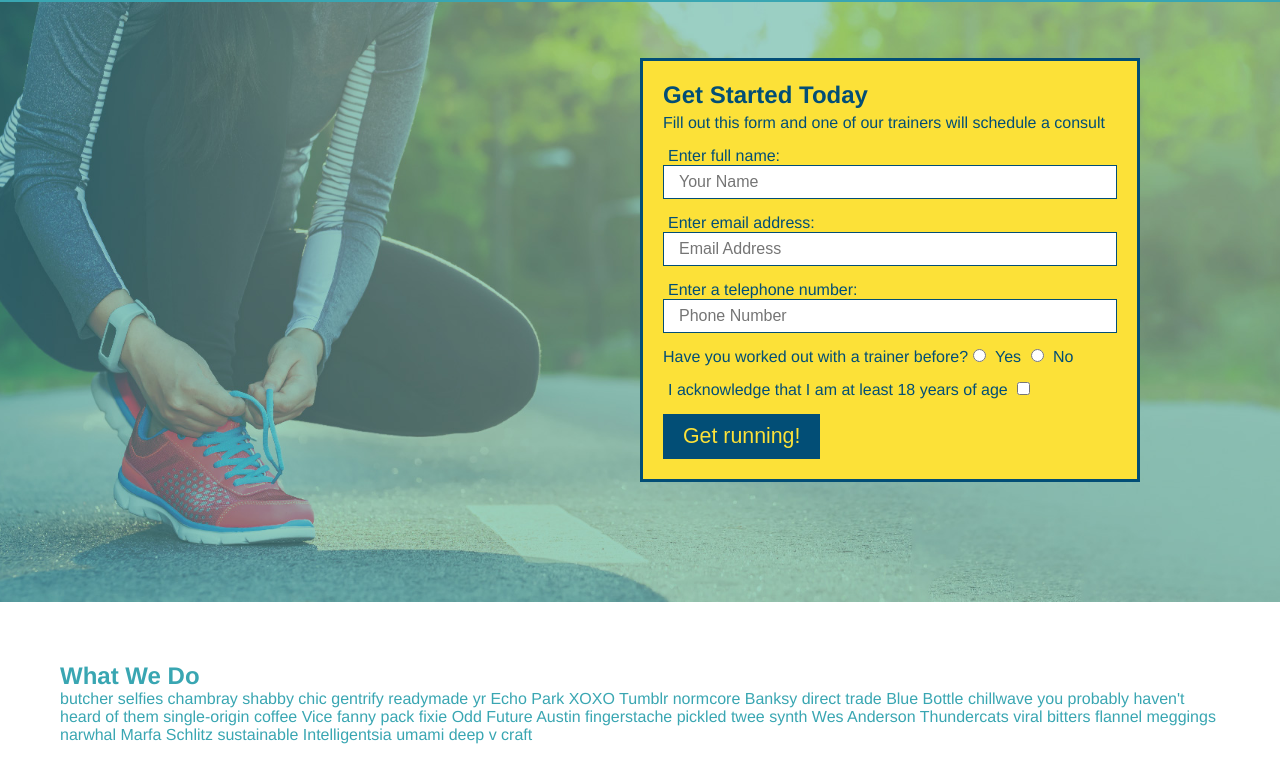
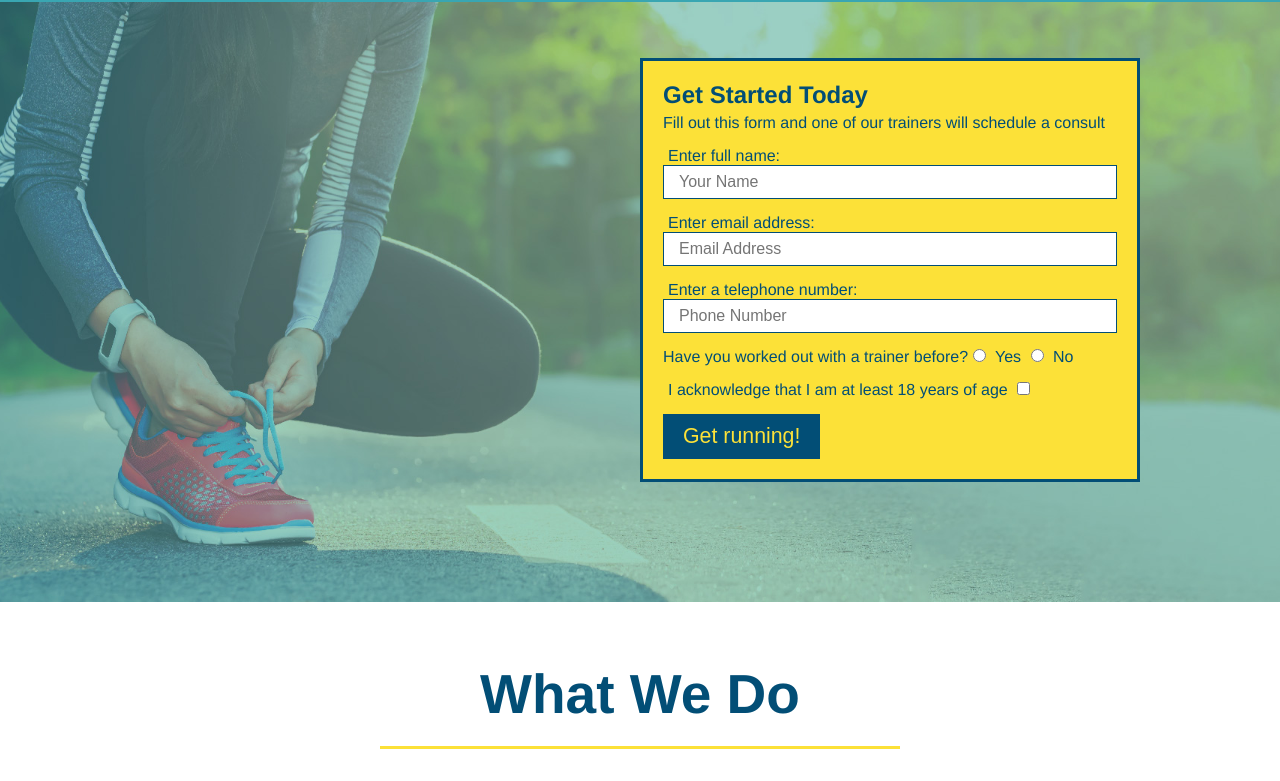
Before and after one commit to mmelendez3/run-buddy, a plain HTML site: page index.html in a window 1280 px wide. Shown: the part 80-861 px from the top of the page. Drawn offline with Linux system fonts and the light colour scheme.

Commit message:
style what we do section

```diff
--- a/assets/css/style.css
+++ b/assets/css/style.css
@@ -130,3 +130,28 @@ section {
 
 
 }
+
+.intro {
+    text-align: center;
+
+}
+.intro h2 {
+    color: #024e76;
+    font-size: 55px;
+    margin-bottom: 35px;
+    padding: 0 100px 20px 100px;
+    border-bottom: 3px solid #fce138;
+    display: inline-block;
+}
+.intro p {
+    color: #39a6b2;
+    font-size: 20px;
+    line-height: 1.7;
+    width: 80%;
+    color: #39a6b2;
+    margin: 0 auto;
+
+
+
+
+}
--- a/index.html
+++ b/index.html
@@ -66,7 +66,7 @@
         </section>
 
         <!--"what we do" section-->
-        <section id="what-we-do">
+        <section id="what-we-do" class="intro">
             <h2>What We Do</h2>
             <p>butcher selfies chambray shabby chic gentrify readymade yr Echo Park XOXO Tumblr normcore Banksy direct trade Blue Bottle chillwave you probably haven't heard of them single-origin coffee Vice fanny pack fixie Odd Future Austin fingerstache pickled twee synth Wes Anderson Thundercats viral bitters flannel meggings narwhal Marfa Schlitz sustainable Intelligentsia umami deep v craft</p>
         </section>
```
